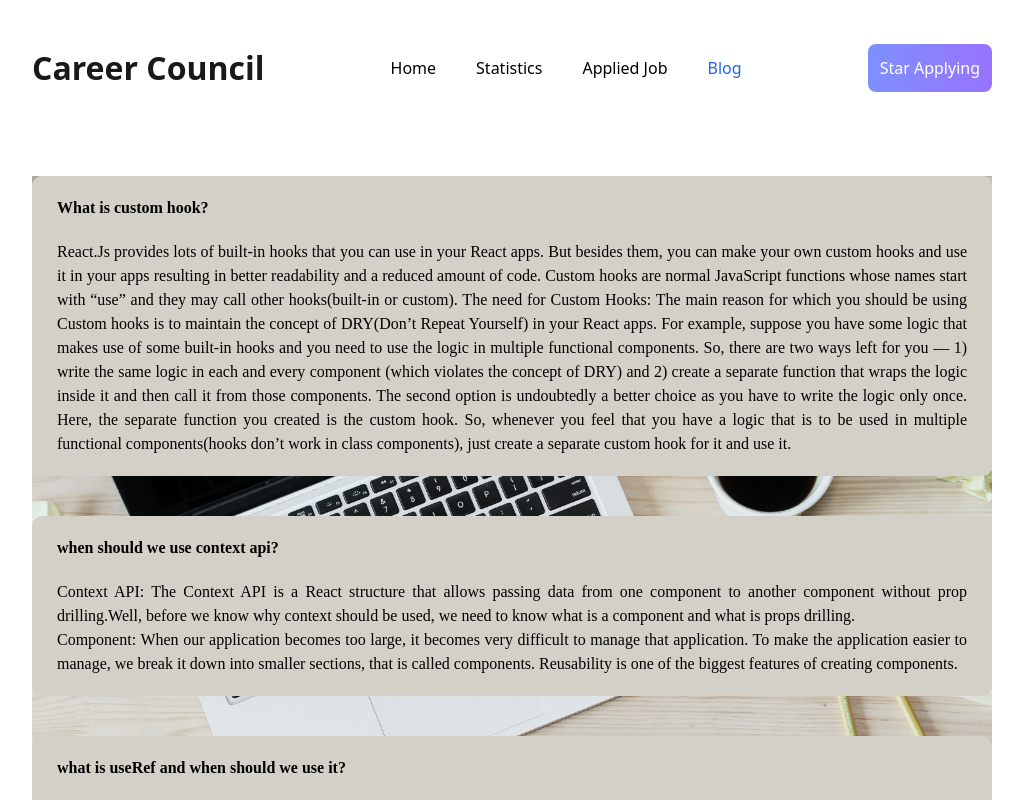
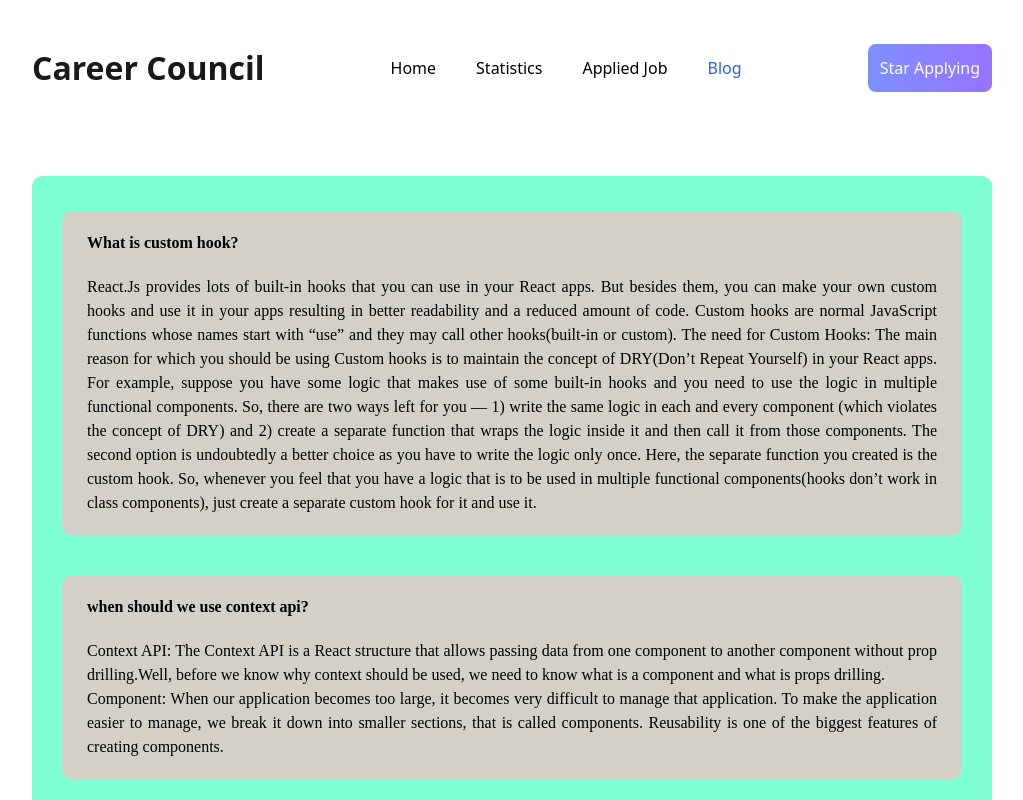
Before and after one commit to joy4563/Job_Hunter, a React (Vite) app: page /blogs in a window 1280 px wide. Shown: the top 800 px of the page, without its empty margins (128-1151 px from the left). Built offline with nearby package versions, Linux system fonts and the light colour scheme.

Commit message:
change blog style

```diff
--- a/src/Components/Blog/Blog.css
+++ b/src/Components/Blog/Blog.css
@@ -4,10 +4,9 @@
 }
 
 .back {
-    background-image: url("/src/assets/All Images/blog.jpg");
-    background-repeat: no-repeat;
-    background-attachment: fixed;
-    background-size: cover;
+background-color: aquamarine;
+padding: 30px;
+border-radius: 10px;
 }
 
 .back section {
```
